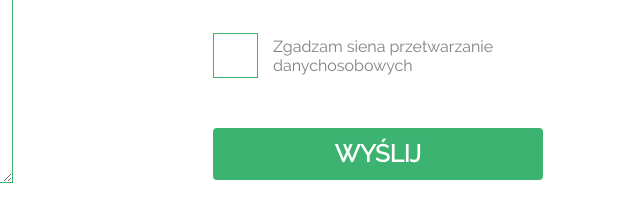
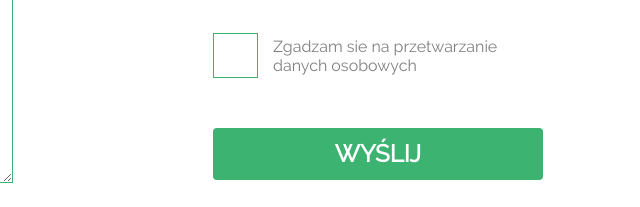
Before and after one commit to wojciechKomorowski/Sit-on-chair, a website: page index.html in a window 1280 px wide. Shown: the part 1882-2089 px from the top of the page, 637-1277 px from the left. Drawn offline with Linux system fonts and the light colour scheme.

Commit message:
HTML file - little content edits

```diff
--- a/index.html
+++ b/index.html
@@ -183,7 +183,7 @@
                 </div>
                 <div class="col-1 contact__image">
                     <img src="images/red_chair.png" alt="redchair">
-                    <label for="personalData">Zgadzam siena przetwarzanie danychosobowych
+                    <label for="personalData">Zgadzam sie na przetwarzanie danych osobowych
                         <input type="checkbox"name="personaldata"id="personalData" checked>
                         <div id="indicator">
                             <img src="images/form_ok.jpg"alt="ok">
```
